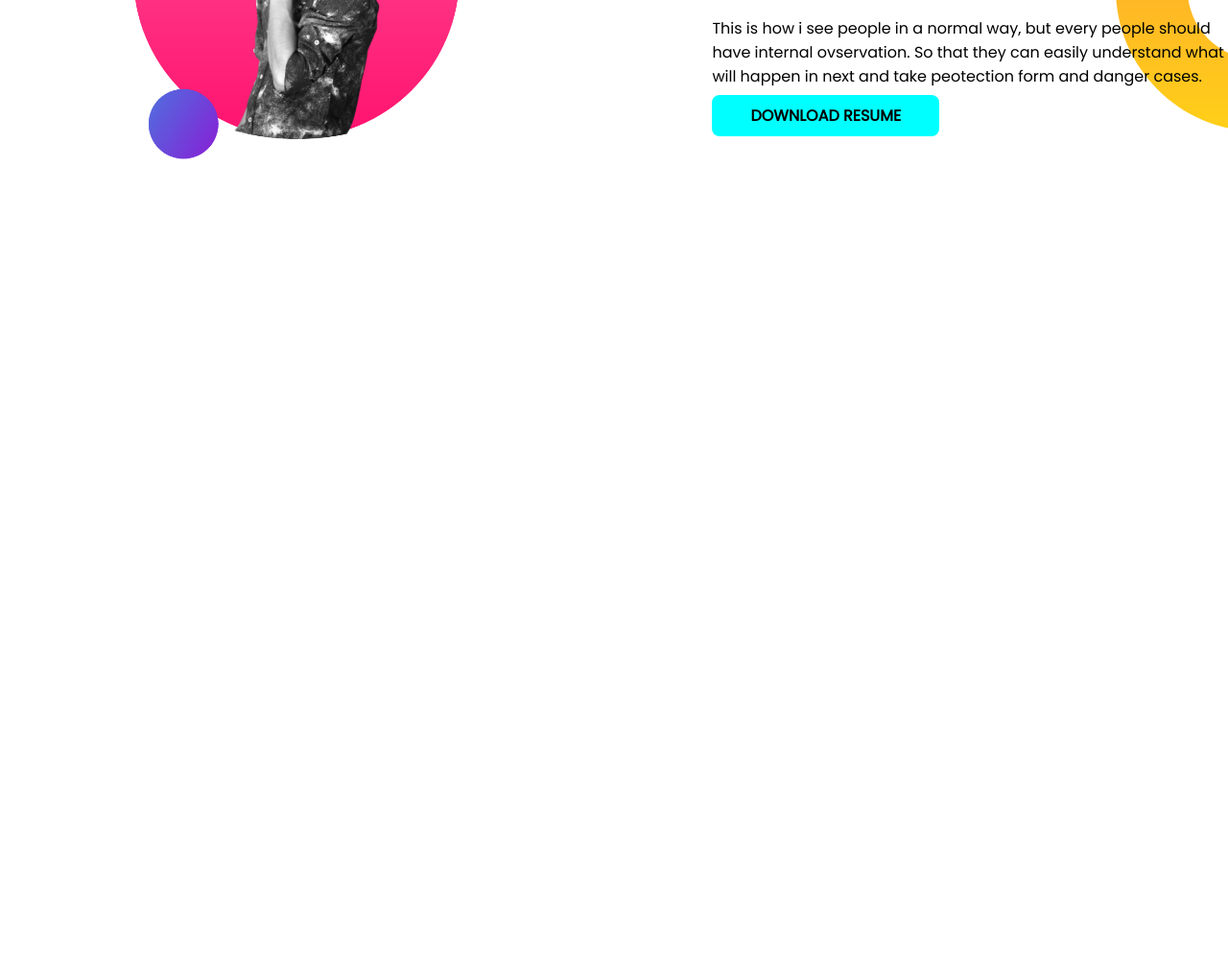
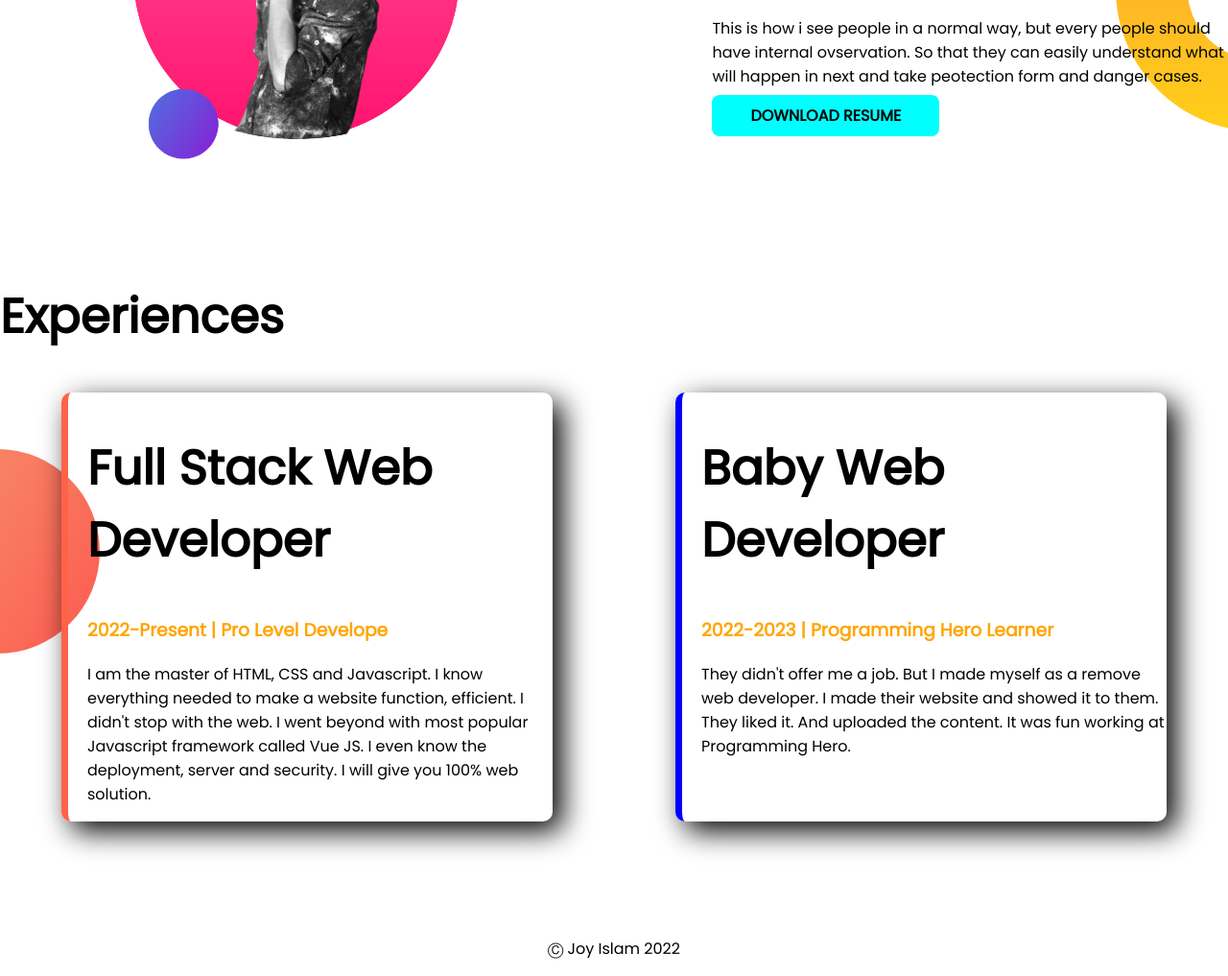
Before and after one commit to Joy-Isalm11/developer-portfolio, a plain HTML site: page index.html in a window 1280 px wide. Shown: the part 804-1821 px from the top of the page at 96% size. Before the commit the page ends 1097 px from the top, so only its background shows below. Drawn offline with Linux system fonts and the light colour scheme.

Commit message:
styled border and added footer

```diff
--- a/index.html
+++ b/index.html
@@ -11,7 +11,7 @@
     <link rel="stylesheet" href="style.css">
 </head>
 <body>
-    <section class="top-banner">
+    <section class="top-banner flexible-container">
         <div class="half-width">
             <h1>Welcome to</h1>
         <h1> <span class="orange-color"> Johirul Islam</span>  World</h1>
@@ -23,7 +23,7 @@
             <img src="images/joy-bg (1).png" alt="">
         </div>
     </section>
-    <section class="dream-big">
+    <section class="dream-big flexible-container">
         <div class="half-width">
             <img src="images/my-bg2.png" alt="">
         </div>
@@ -36,6 +36,25 @@
         </div>
 
     </section>
+    <section class="experience-area">
+        <h1> Experiences</h1>
+
+    <div class="flexible-container">
+        <div id="full" class="experience-item">
+            <h1>Full Stack Web Developer</h1>
+            <h3 class="orange-color">2022-Present | Pro Level Develope</h3>
+            <p>I am the master of HTML, CSS and Javascript. I know everything needed to make a website function, efficient. I didn't stop with the web. I went beyond with most popular Javascript framework called Vue JS. I even know the deployment, server and security. I will give you 100% web solution. </p>
+        </div>
+<div id="baby" class="experience-item">
+            <h1>Baby Web Developer</h1>
+            <h3 class="orange-color">2022-2023 | Programming Hero Learner</h3>
+            <p> They didn't offer me a job. But I made myself as a remove web developer. I made their website and showed it to them. They liked it. And uploaded the content. It was fun working at Programming Hero.</p>
+        </div>
+    </div>
+    </section>
 
 </body>
+<footer>
+    <p> Ⓒ Joy Islam 2022</p>
+</footer>
 </html>
--- a/style.css
+++ b/style.css
@@ -8,7 +8,7 @@ h1{
 .orange-color{
     color: orange;
 }
-section{
+.flexible-container{
     display: flex;
     margin-bottom: 120px;
 }
@@ -36,3 +36,25 @@ background-color: aqua;
     background-repeat: no-repeat;
     background-position: right;
 }
+.experience-item{
+    box-shadow: 10px 10px 30px;
+    width: 40%;
+    margin-left: 5%;
+    margin-right: 5%;
+    padding-left: 20px;
+    border-radius: 10px;
+}
+.experience-area{
+    background-image: url(images/exp-bg.png);
+    background-repeat: no-repeat;
+    background-position: left;
+}
+#full{
+    border-left: 7px solid tomato;
+}
+#baby{
+    border-left: 7px solid blue;
+}
+footer{
+    text-align:center;
+}
```
